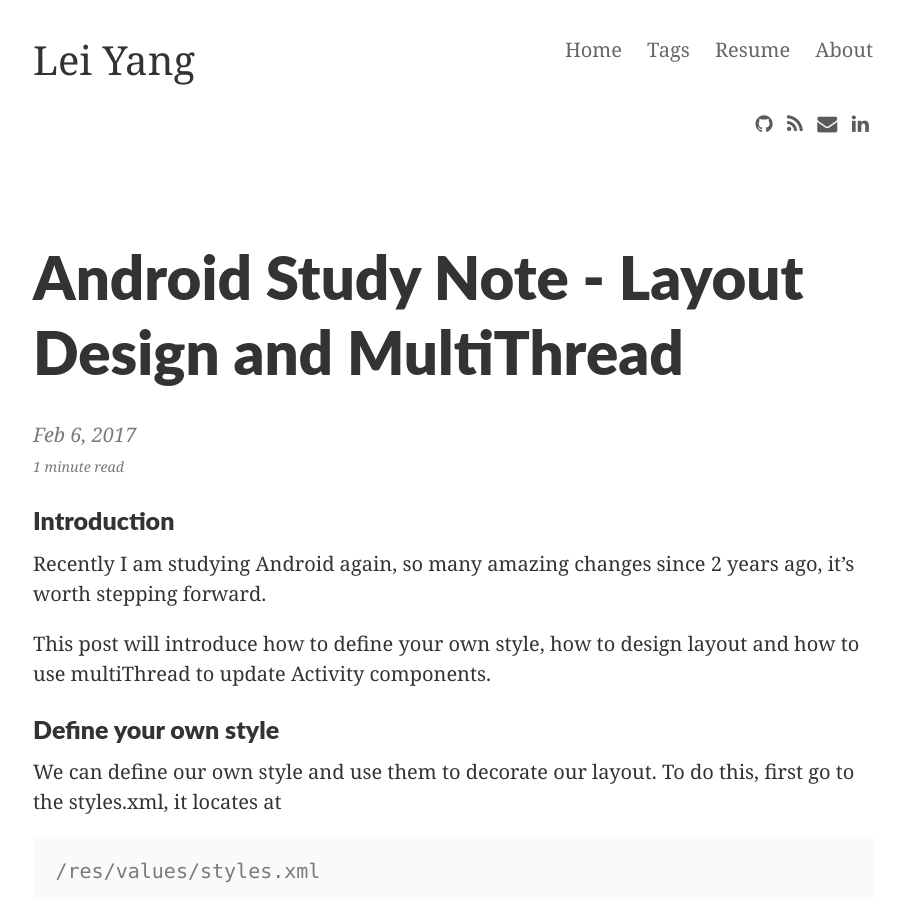
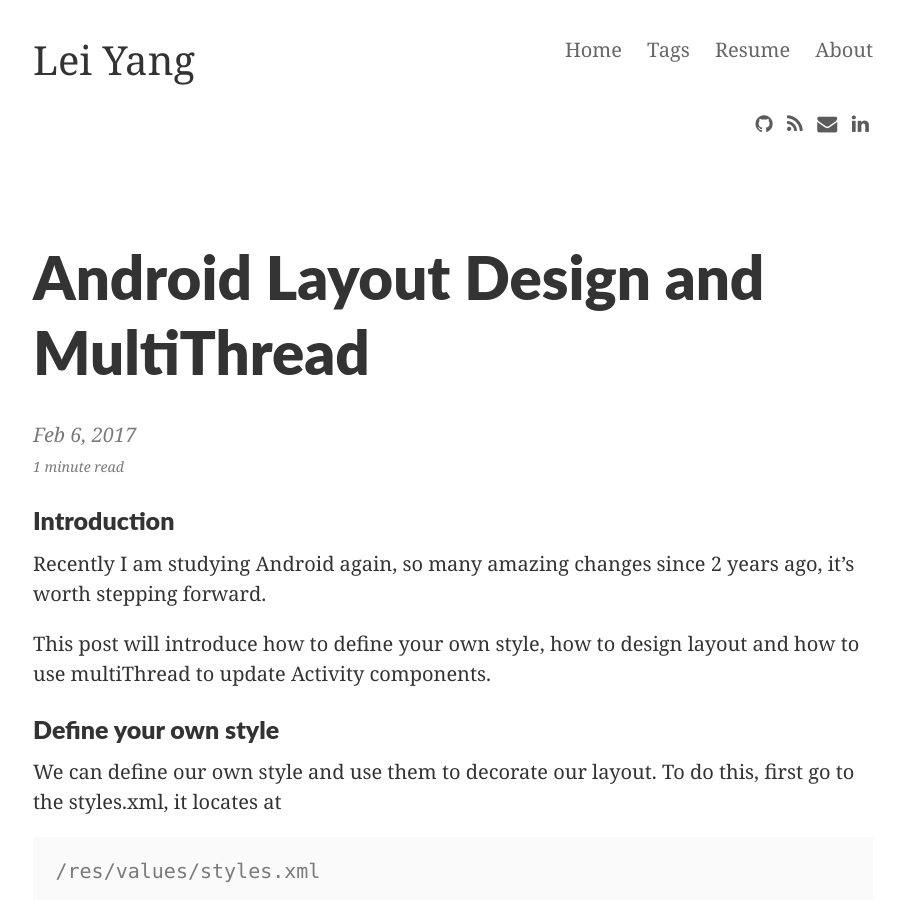
Before and after one commit to Ray-Young/ray-young.github.io, a Jekyll site: the page built from _posts/2017-02-06-Android-Layout-Design-and-MultiThread.md, in a window 1280 px wide and 900 px high. Shown: the whole window, without its empty margins (187-1090 px from the left). Built offline with Jekyll 4.4.1, drawn with Linux system fonts in a browser that asks for light colours; nearby versions of some CDN libraries; some web fonts are replaced; comment, search, counter and statistics services are not loaded.

Commit message:
Adjust android related posts structure. Start the beginning of WebService Eclipse Environment setup

```diff
--- a/_posts/2017-02-06-Android-Study-Note1.md
+++ b/_posts/2017-02-06-Android-Layout-Design-and-MultiThread.md
@@ -1,6 +1,6 @@
 ---
 layout: post
-title: Android Study Note - Layout Design and MultiThread
+title: Android Layout Design and MultiThread
 date: 2017-02-06
 comments: true
 tags: [Android]
```
Also changed, not shown: TODO/2017-04-21-Jersey-WebService-Eclipse-Environment-setup.md (+1 -0 lines).
